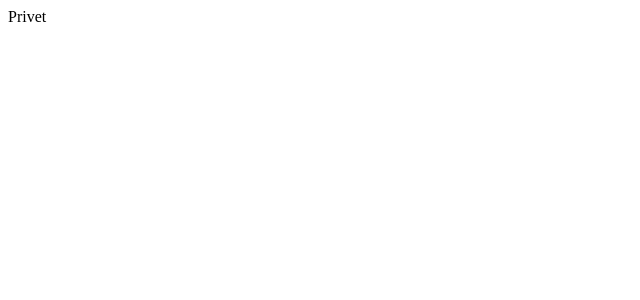
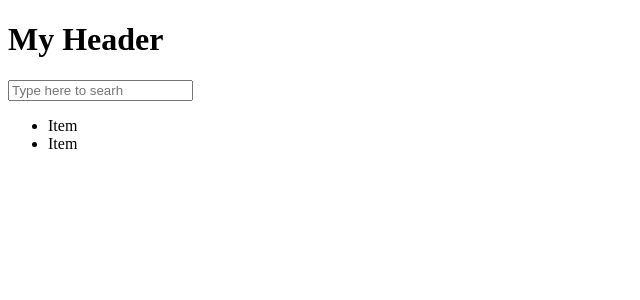
Before and after one commit to ratatujef/first-react, a React (Create React App) app: page / in a window 1280 px wide. Shown: the top 300 px of the page, without its empty margins (0-640 px from the left). Built offline with nearby package versions, Linux system fonts and the light colour scheme.

Commit message:
components

```diff
--- /dev/null
+++ b/src/App.js
@@ -0,0 +1,17 @@
+import React from 'react';
+
+import AppHeader from './components/Header';
+import TodoList from './components/TodoList';
+import SearchPanel from './components/SearchPanel';
+
+const App=()=>{
+    return (
+        <div>
+            <AppHeader/>
+            <SearchPanel/>
+            <TodoList/>
+        </div>
+    )
+}
+
+export default App;
--- /dev/null
+++ b/src/components/Header.js
@@ -0,0 +1,6 @@
+import React from 'react';
+
+const Header = ()=>{
+    return <h1>My Header</h1>;
+}
+ export default Header;
--- /dev/null
+++ b/src/components/ListItem.js
@@ -0,0 +1,5 @@
+import React from 'react';
+
+const ListItem = ()=> <span>Item</span>;
+
+export default ListItem;
--- /dev/null
+++ b/src/components/SearchPanel.js
@@ -0,0 +1,8 @@
+import React from 'react';
+
+const SearchPanel = ()=>{
+    const placeHolderText = 'Type here to searh';
+    return <input placeholder={placeHolderText} type="search"/>;
+}
+
+export default SearchPanel;
--- /dev/null
+++ b/src/components/TodoList.js
@@ -0,0 +1,13 @@
+import React from 'react';
+import ListItem from './ListItem';
+
+const ToDoList = ()=>{
+    return (
+    <ul>
+        <li> <ListItem/> </li>
+        <li> <ListItem/> </li>
+    </ul>
+    )
+};
+
+export default ToDoList;
--- a/src/index.js
+++ b/src/index.js
@@ -1,7 +1,9 @@
 import React from 'react';
 import ReactDOM from 'react-dom';
 // import './index.css';
-// import App from './App';
+import App from './App';
+
+
 
 // ReactDOM.render(
 //   <React.StrictMode>
@@ -10,4 +12,4 @@ import ReactDOM from 'react-dom';
 //   document.getElementById('root')
 // );
 
-ReactDOM.render(<div>Privet </div>, document.getElementById('root'));
+ReactDOM.render(<App />, document.getElementById('root'));
```
